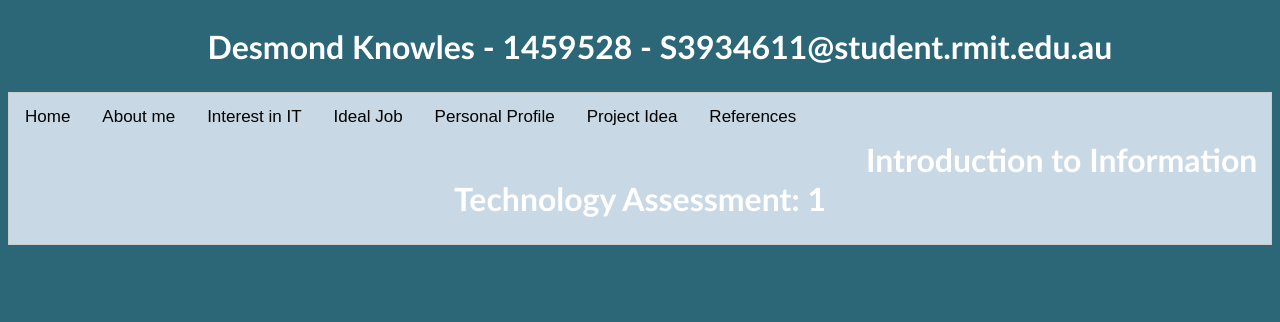
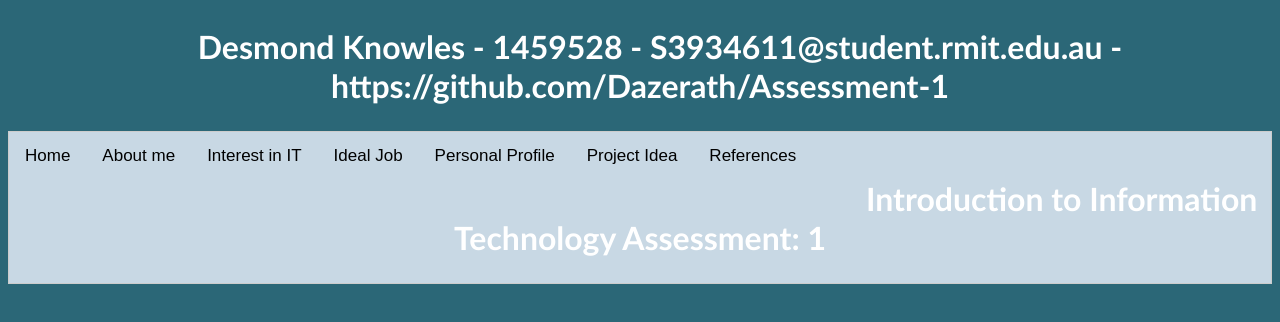
Before and after one commit to Dazerath/Assessment-1, a plain HTML site: page index.html in a window 1280 px wide. Drawn offline with Linux system fonts and the light colour scheme.

Commit message:
added github link

```diff
--- a/index.html
+++ b/index.html
@@ -7,7 +7,7 @@
 
 </head>
 <body>
-  <h2>Desmond Knowles - 1459528 - S3934611@student.rmit.edu.au</h2>
+  <h2>Desmond Knowles - 1459528 - S3934611@student.rmit.edu.au - https://github.com/Dazerath/Assessment-1</h2>
   <link href="style.css" type="text/css" rel="stylesheet">
 
 <div class="tab">
```
